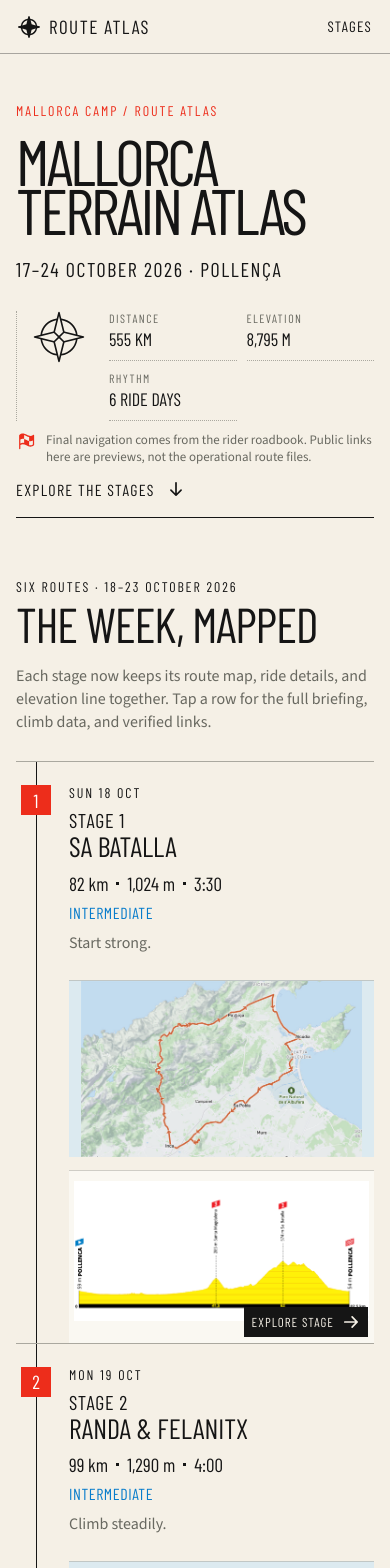
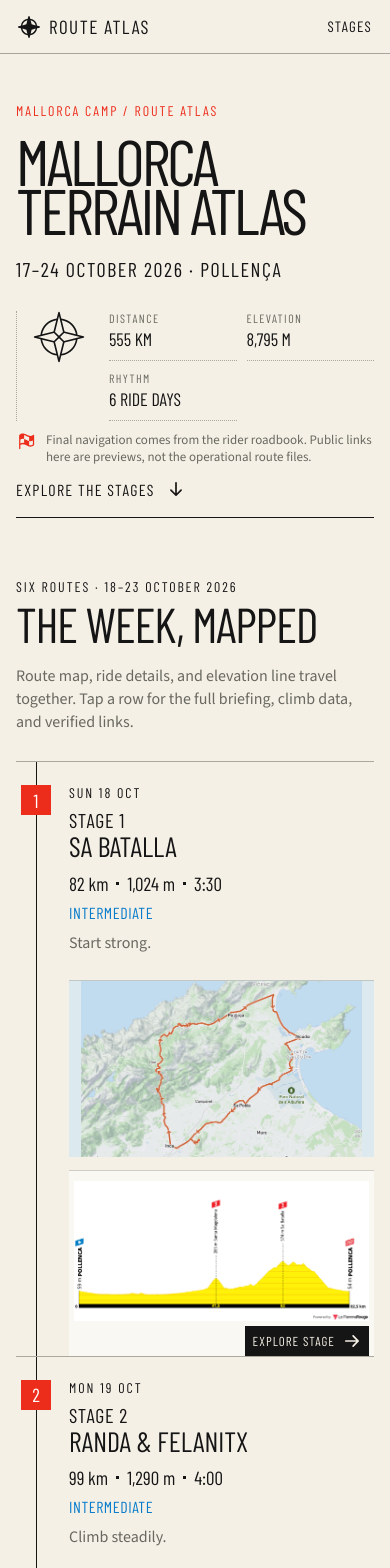
Before and after one commit to livlisko/mallorca-route-atlas, a React (Vite) app: page / in a window 390 px wide. Shown: the top 1568 px of the page. Built offline with nearby package versions, Linux system fonts and the light colour scheme.

Commit message:
Polish unified stage rows

```diff
--- a/src/App.jsx
+++ b/src/App.jsx
@@ -452,8 +452,8 @@ export function App() {
               <h2 id="stage-atlas-title">The week, mapped</h2>
             </div>
             <p>
-              Each stage now keeps its route map, ride details, and elevation line together. Tap a row
-              for the full briefing, climb data, and verified links.
+              Route map, ride details, and elevation line travel together. Tap a row for the full
+              briefing, climb data, and verified links.
             </p>
           </div>
           <div className="stage-list">
--- a/src/styles.css
+++ b/src/styles.css
@@ -1244,10 +1244,12 @@ img {
 
   .stage-row__profile-wrap {
     grid-column: 2;
-    min-height: 150px;
+    min-height: 184px;
+    flex-direction: column;
+    align-items: stretch;
     border-top: 1px solid rgba(170, 168, 159, 0.52);
     border-left: 0;
-    padding: 10px 5px 22px;
+    padding: 10px 5px 0;
   }
 
   .stage-row__profile {
@@ -1255,8 +1257,9 @@ img {
   }
 
   .stage-row__action {
-    right: 6px;
-    bottom: 6px;
+    position: static;
+    align-self: flex-end;
+    margin-top: 5px;
     opacity: 1;
     transform: none;
   }
```
